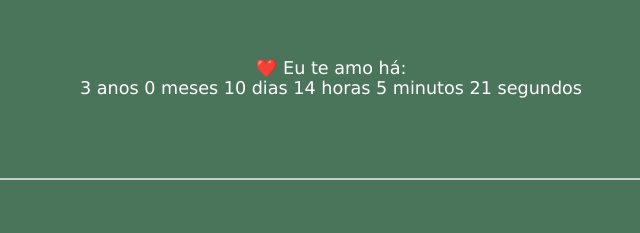
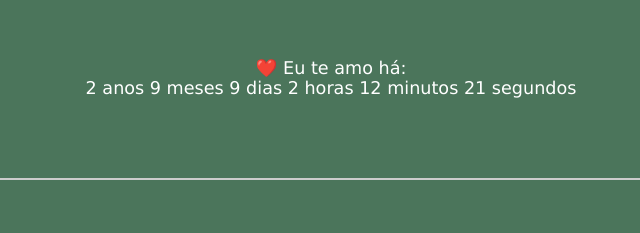
Before and after one commit to IsaMozzer/SITE_LUIS, a plain HTML site: page tela2.html in a window 1280 px wide. Shown: the part 902-1135 px from the top of the page, 309-949 px from the left. Drawn offline with Linux system fonts and the light colour scheme.

Commit message:
mudei a data

```diff
--- a/tela2.html
+++ b/tela2.html
@@ -45,7 +45,8 @@
 
   <!-- SCRIPT -->
   <script>
-    const dataInicial = new Date(2022, 5, 1, 12, 0, 0);
+    // Data inicial: 5 de setembro de 2022, às 23:53:00
+    const dataInicial = new Date(2022, 8, 5, 23, 53, 0);
 
     function atualizarContador() {
       const agora = new Date();
@@ -66,6 +67,8 @@
 
     setInterval(atualizarContador, 1000);
     atualizarContador();
+
+
 
     // SLIDER
     let indiceSlide = 0;
```
